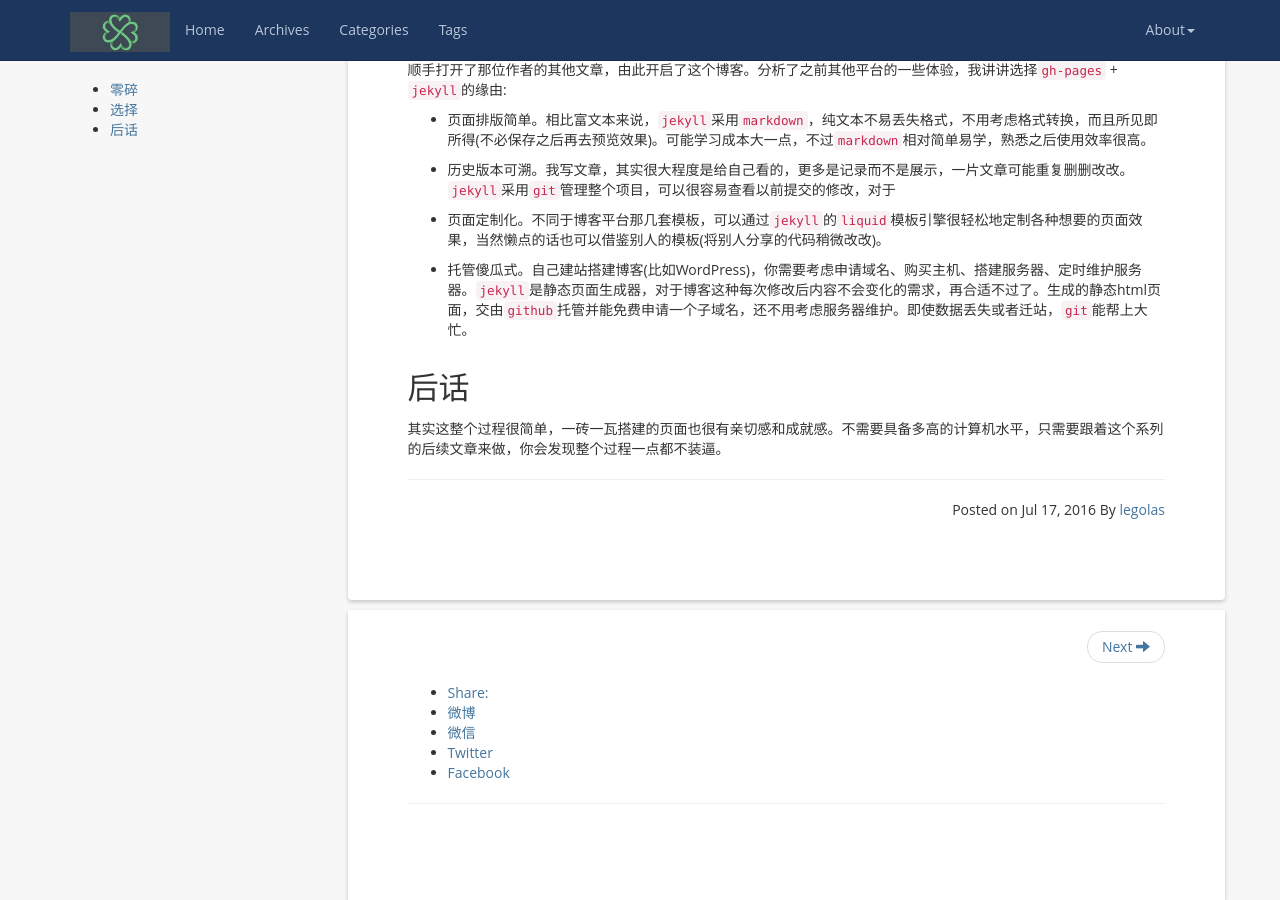
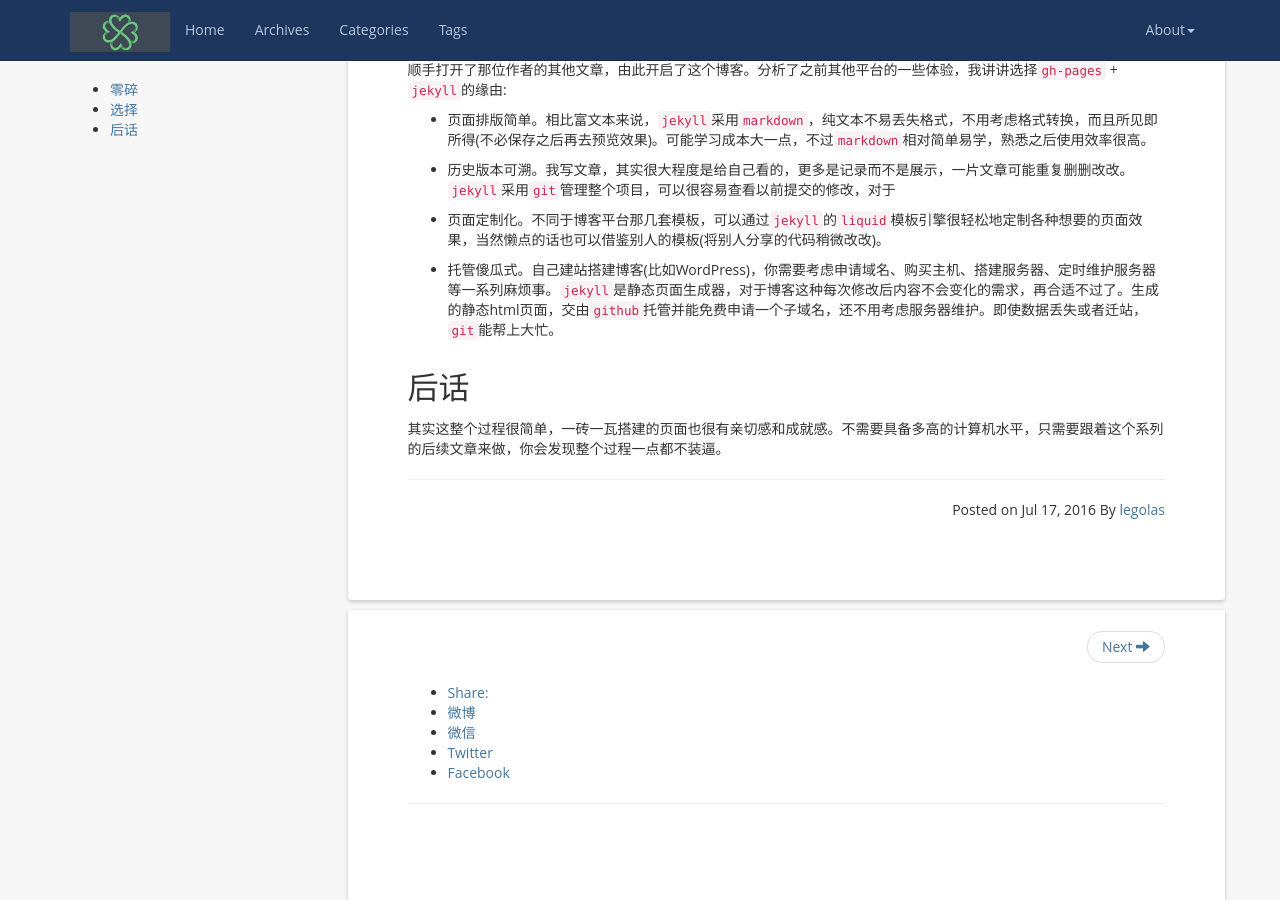
Before and after one commit to legolasNg/legolasNg.github.io, a Jekyll site: the page built from _posts/2016-07-18-blog-on-github-pages-1.md, in a window 1280 px wide and 900 px high, scrolled down 642 px. Built offline with Jekyll 4.4.1, drawn with Linux system fonts in a browser that asks for light colours; nearby versions of some CDN libraries; comment, search, counter and statistics services are not loaded.

```diff
--- a/_posts/2016-07-18-blog-on-github-pages-1.md
+++ b/_posts/2016-07-18-blog-on-github-pages-1.md
@@ -23,7 +23,7 @@
 
 - 页面定制化。不同于博客平台那几套模板，可以通过`jekyll`的`liquid`模板引擎很轻松地定制各种想要的页面效果，当然懒点的话也可以借鉴别人的模板(将别人分享的代码稍微改改)。
 
-- 托管傻瓜式。自己建站搭建博客(比如WordPress)，你需要考虑申请域名、购买主机、搭建服务器、定时维护服务器。`jekyll`是静态页面生成器，对于博客这种每次修改后内容不会变化的需求，再合适不过了。生成的静态html页面，交由`github`托管并能免费申请一个子域名，还不用考虑服务器维护。即使数据丢失或者迁站，`git`能帮上大忙。
+- 托管傻瓜式。自己建站搭建博客(比如WordPress)，你需要考虑申请域名、购买主机、搭建服务器、定时维护服务器等一系列麻烦事。`jekyll`是静态页面生成器，对于博客这种每次修改后内容不会变化的需求，再合适不过了。生成的静态html页面，交由`github`托管并能免费申请一个子域名，还不用考虑服务器维护。即使数据丢失或者迁站，`git`能帮上大忙。
 
 ## 后话
 
```
Also changed, not shown: _posts/2017-02-24-the-demented-and-mushroom.md (+1 -1 lines).
